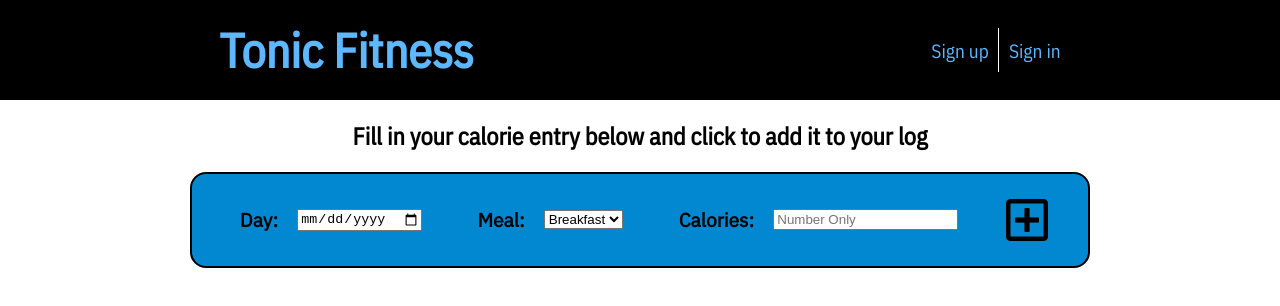
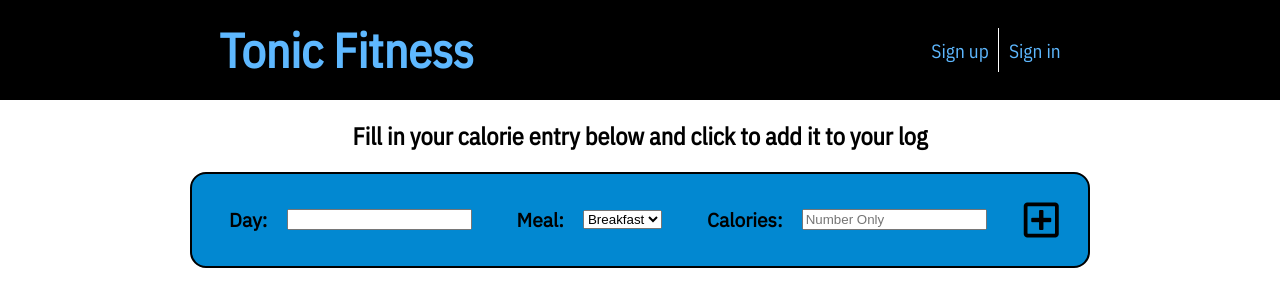
Before and after one commit to chingu-voyages/geckos-project-11, a React (Create React App) app in the folder tonic-fitness/: page /log in a window 1280 px wide. Shown: the top 306 px of the page. Built offline with nearby package versions, Linux system fonts and the light colour scheme.

Commit message:
Add handleInputChange function

```diff
--- a/tonic-fitness/src/components/Log.js
+++ b/tonic-fitness/src/components/Log.js
@@ -4,6 +4,11 @@ class Log extends Component  {
   constructor(props) {
     super(props);
     this.state = {
+      entry: {
+        day: '',
+        meal: '',
+        calories: ''
+      },
       log: [
         {
           day: '',
@@ -13,6 +18,23 @@ class Log extends Component  {
       ]
     }
   }
+
+  //Form inputd are pushed up into state so that React
+  //has total control of the data
+  handleInputChange(e) {
+    const target = e.target;
+    const value = target.type;
+    const inputName = target.name;
+
+    //Copy entry from state and then add changes
+    let entryCopy = Object.assign({}, this.state.entry);
+    entryCopy[inputName] = value;
+
+    this.setState ({
+      entry: entryCopy
+    })
+  }
+
 
   render() {
 
@@ -24,7 +46,7 @@ class Log extends Component  {
         <section className="cal-entry flex-row">
           <div className="cal-entry-item flex-row">
             <h4 className="cal-entry-item-title">Day: </h4>
-            <input type="date" name="date" />
+            <input type="text" name="date" />
           </div>
           <div className="cal-entry-item flex-row">
             <h4 className="cal-entry-item-title">Meal: </h4>
@@ -40,7 +62,9 @@ class Log extends Component  {
             <h4 className="cal-entry-item-title">Calories: </h4>
             <input type="number" name="calories" placeholder="Number Only"/>
           </div>
-          <i class="far fa-plus-square"></i>
+          <button name="add" className="entry-button">
+            <i class="far fa-plus-square"></i>
+          </button>
         </section>
       </div>
     )
--- a/tonic-fitness/src/stylesheets/Log.scss
+++ b/tonic-fitness/src/stylesheets/Log.scss
@@ -34,4 +34,10 @@
     font-size: 3em;
   }
 
+  .entry-button {
+    padding: 0;
+    background-color: $color-secondary;
+    border: 0;
+  }
+
 }
```
